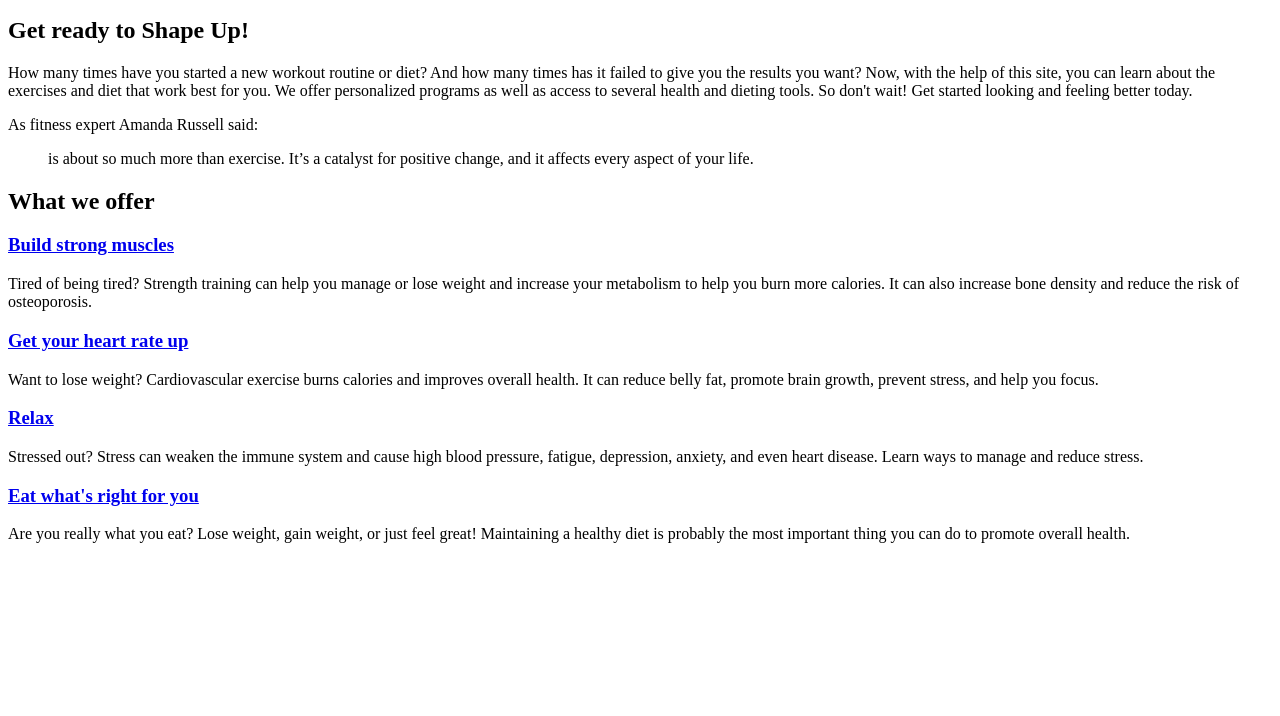
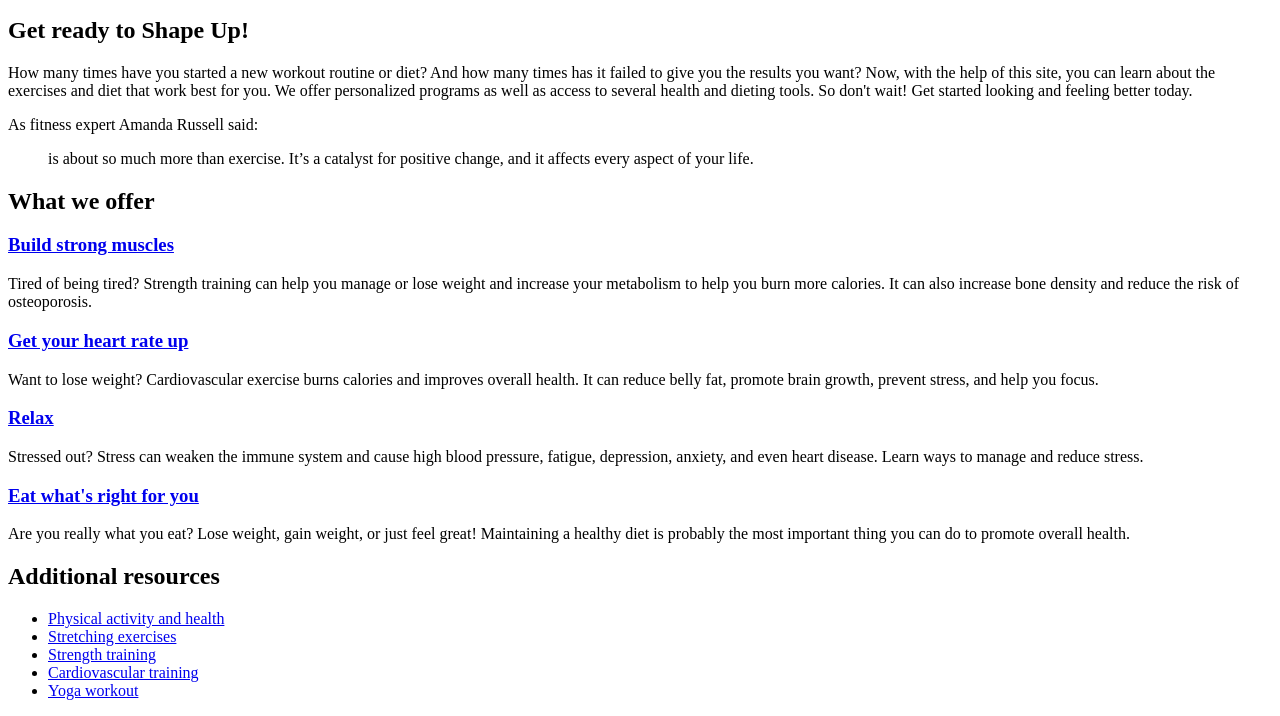
Before and after one commit to mor96/shapeup, a plain HTML site: page index.html in a window 1280 px wide. Shown: the part 209-925 px from the top of the page. Before the commit the page ends 800 px from the top, so only its background shows below. Drawn offline with Linux system fonts and the light colour scheme.

Commit message:
Add files via upload

```diff
--- a/index.html
+++ b/index.html
@@ -53,6 +53,25 @@
 
 		 </section>
 
+		 <aside>
+				<h2>Additional resources</h2>
+
+				<ul>
+
+				<li><a href="https://www.cdc.gov/physicalactivity/basics/pa-health/index.htm" >Physical activity and health</a></li>
+				<li><a href="https://www.self.com/gallery/essential-stretches-slideshow" >Stretching exercises</a></li>
+				<li><a href="https://www.nerdfitness.com/blog/strength-training-101-where-do-i-start/" >Strength training</a></li>
+				<li><a href="https://www.realbuzz.com/articles-interests/fitness/article/what-is-cardiovascular-training/" >Cardiovascular training</a></li>
+				<li><a href="https://www.medicalnewstoday.com/articles/317314.php" >Yoga workout</a></li>
+
+
+
+
+
+
+			</ul>
+		 </aside>
+
 
 
 	 </main>
```
